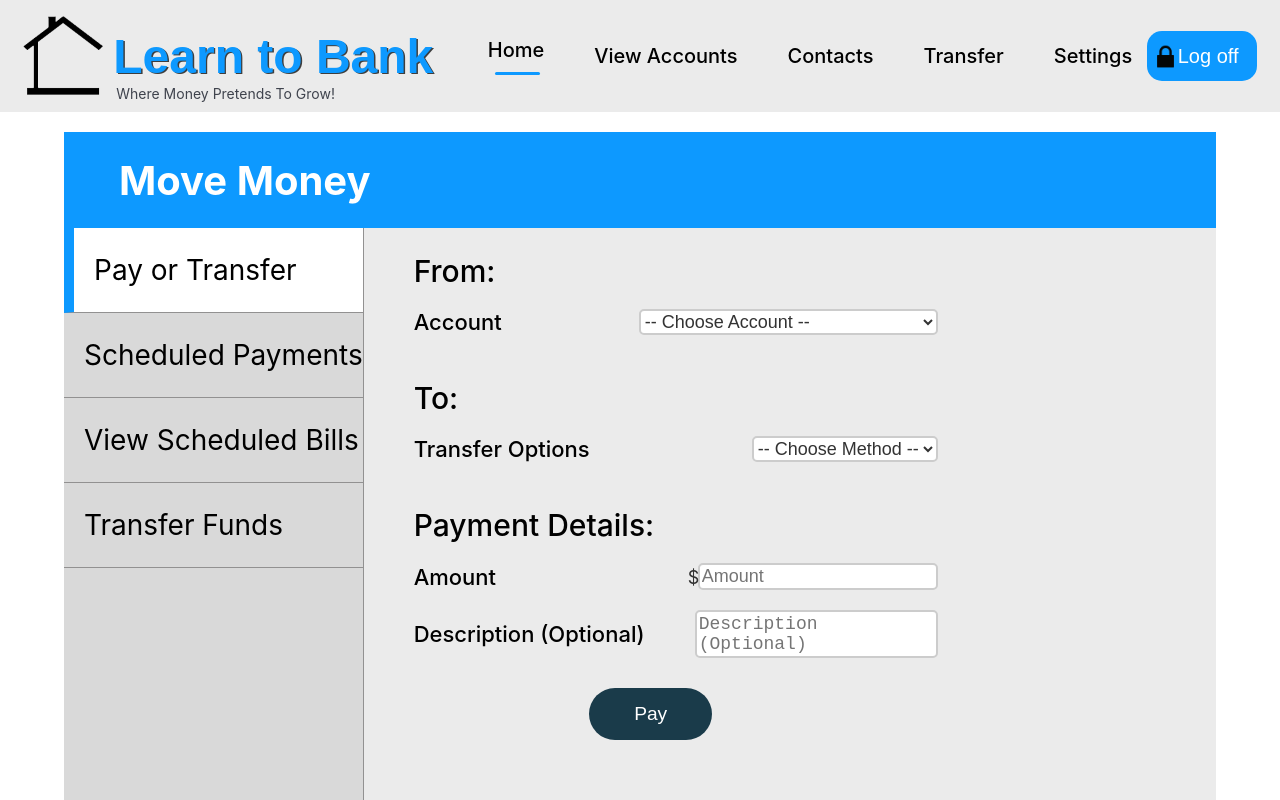
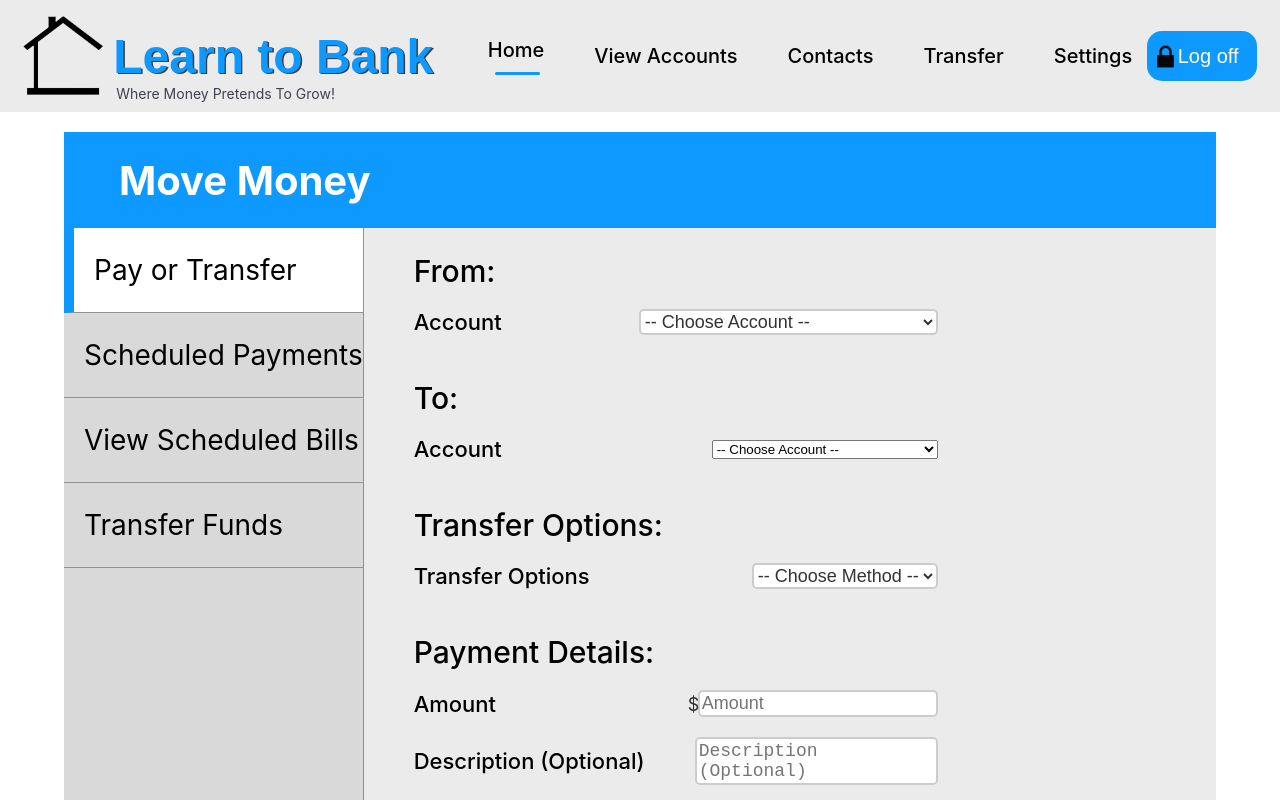
Before and after one commit to SahilUnimelb/FinTech-FLAMES, a React (Create React App) app in the folder FrontEnd/: page /transfer in a window 1280 px wide. Shown: the top 800 px of the page. Built offline with nearby package versions, Linux system fonts and the light colour scheme.

Commit message:
#13 Transfer.jsx modified to support Transfer Funds section, but seems not working

```diff
--- a/FrontEnd/src/Components/Transfer.jsx
+++ b/FrontEnd/src/Components/Transfer.jsx
@@ -15,6 +15,8 @@ export default function Transfer() {
     scheduleOption: "",
     date: "",
     recurring: "",
+    fromAccountType: "",
+    toAccountType: "",
     frequency: ""
   })
   const [accountData] = useState(() => {
@@ -38,16 +40,40 @@ export default function Transfer() {
   const handleSubmit = async (event) => {
     event.preventDefault();
 
-    if (formData.transferMethod === "Bank Transfer") {
+    if (formData.transferMethod === "Internal Transfer") {
+        handleInternalTransfer();
+    } else if (formData.transferMethod === "Bank Transfer") {
         handleBankTransfer();
-    }
-    else if(formData.transferMethod === "PayID") {
+    } else if (formData.transferMethod === "PayID") {
         handlePayIdTransfer();
     }
 
+    setIsSubmitted(true);
+  };
 
-    setIsSubmitted(true);
-  }
+  const handleInternalTransfer = async () => {
+    try {
+      const response = await axios.post('http://localhost:5000/api/accounts/transfer/within', {
+        userId: accountData._id,  // Assuming you have user ID in accountData
+        fromAccountType: formData.fromAccountType,
+        toAccountType: formData.toAccountType,
+        amount: formData.amount,
+        description: formData.description
+      }, {
+        headers: {
+          'Content-Type': 'application/json'
+        }
+      });
+
+      setMessage(response.data.message);
+    } catch (error) {
+      if (error.response && error.response.data && error.response.data.message) {
+        setMessage(`${error.response.data.message}`);
+      } else {
+        setMessage('An unknown error occurred');
+      }
+    }
+  };
 
   const handleBankTransfer = async () => {
     try{
@@ -148,21 +174,39 @@ export default function Transfer() {
                             {flag && <p>{message}</p>}
                             <p className='transfer-section-content-header'>From:</p>
                             <span>
-                                <label htmlFor='sender-account' className='transfer-section-content-sub-header'>Account</label>
+                                <label htmlFor='fromAccountType' className='transfer-section-content-sub-header'>Account</label>
                                 <select
-                                    id='sender-account'
-                                    name='senderAccount'
-                                    //value={formData.senderAccount}
+                                    id='fromAccountType'
+                                    name='fromAccountType'
+                                    value={formData.fromAccountType}
                                     onChange={handleChange}
                                     className='sender-account-select'
                                     required
                                 >
                                     <option value="">-- Choose Account --</option>
-                                    <option value="">Transaction Account: {accountData ? "$" + accountData.transAccDetails.balance : 'Null Balance'}</option>
-                                    <option value="">Savings Account: {accountData ? "$" + accountData.savingAccDetails.balance : 'Null Balance'}</option>
+                                    <option value="transaction">Transaction Account: {accountData ? "$" + accountData.transAccDetails.balance : 'Null Balance'}</option>
+                                    <option value="savings">Savings Account: {accountData ? "$" + accountData.savingAccDetails.balance : 'Null Balance'}</option>
                                 </select>
                             </span>
+
                             <p className='transfer-section-content-header'>To:</p>
+                            <span>
+                                <label htmlFor='toAccountType' className='transfer-section-content-sub-header'>Account</label>
+                                <select
+                                    id='toAccountType'
+                                    name='toAccountType'
+                                    value={formData.toAccountType}
+                                    onChange={handleChange}
+                                    className='receiver-account-select'
+                                    required
+                                >
+                                    <option value="">-- Choose Account --</option>
+                                    <option value="transaction">Transaction Account: {accountData ? "$" + accountData.transAccDetails.balance : 'Null Balance'}</option>
+                                    <option value="savings">Savings Account: {accountData ? "$" + accountData.savingAccDetails.balance : 'Null Balance'}</option>
+                                </select>
+                            </span>
+
+                            <p className='transfer-section-content-header'>Transfer Options:</p>
                             <span>
                                 <label htmlFor='transfer-option' className='transfer-section-content-sub-header'>Transfer Options</label>
                                 <select
@@ -174,11 +218,13 @@ export default function Transfer() {
                                     required
                                 >
                                     <option value="">-- Choose Method --</option>
+                                    <option value="Internal Transfer">Internal Transfer</option>
                                     <option value="Bank Transfer">Bank Transfer</option>
                                     <option value="PayID">PayID</option>
                                     <option value="BPay">BPay</option>
                                 </select>
                             </span>
+
                             {formData.transferMethod === "Bank Transfer" && (
                                 <>
                                 <span>
```
